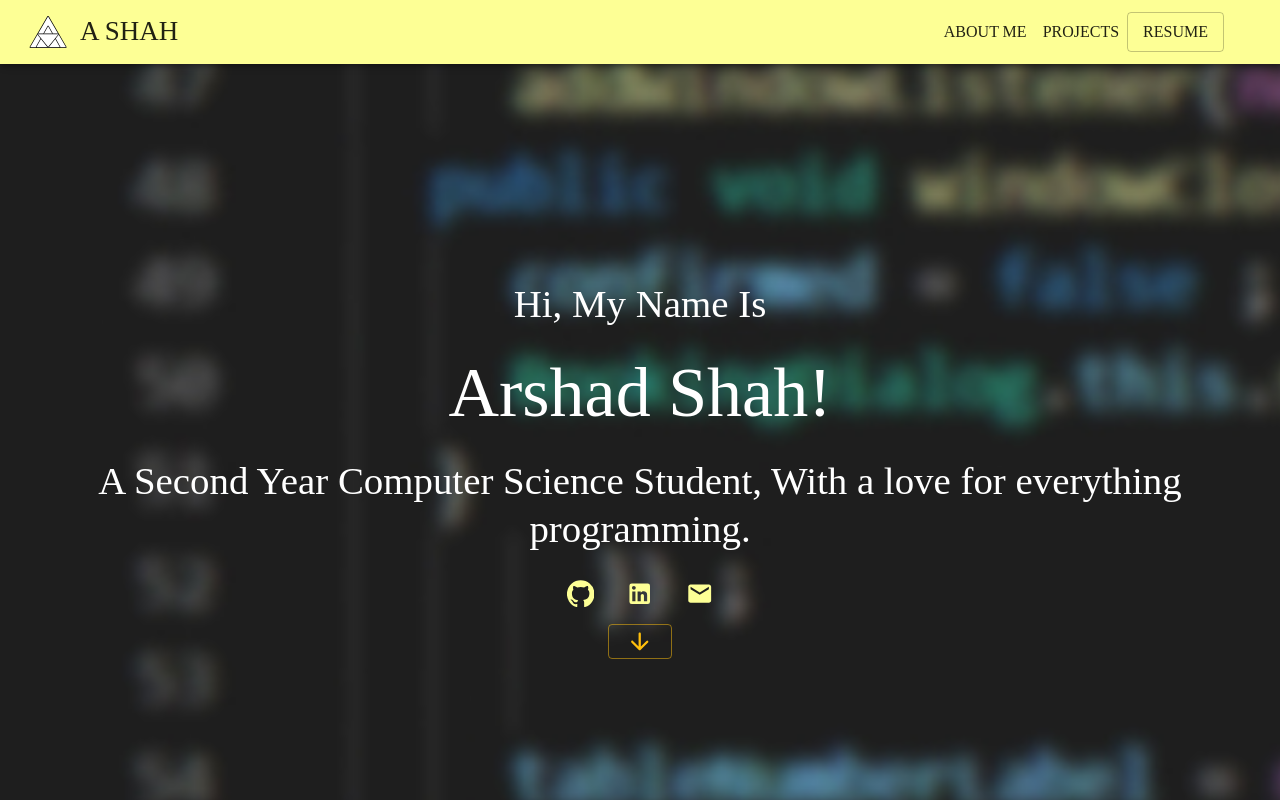
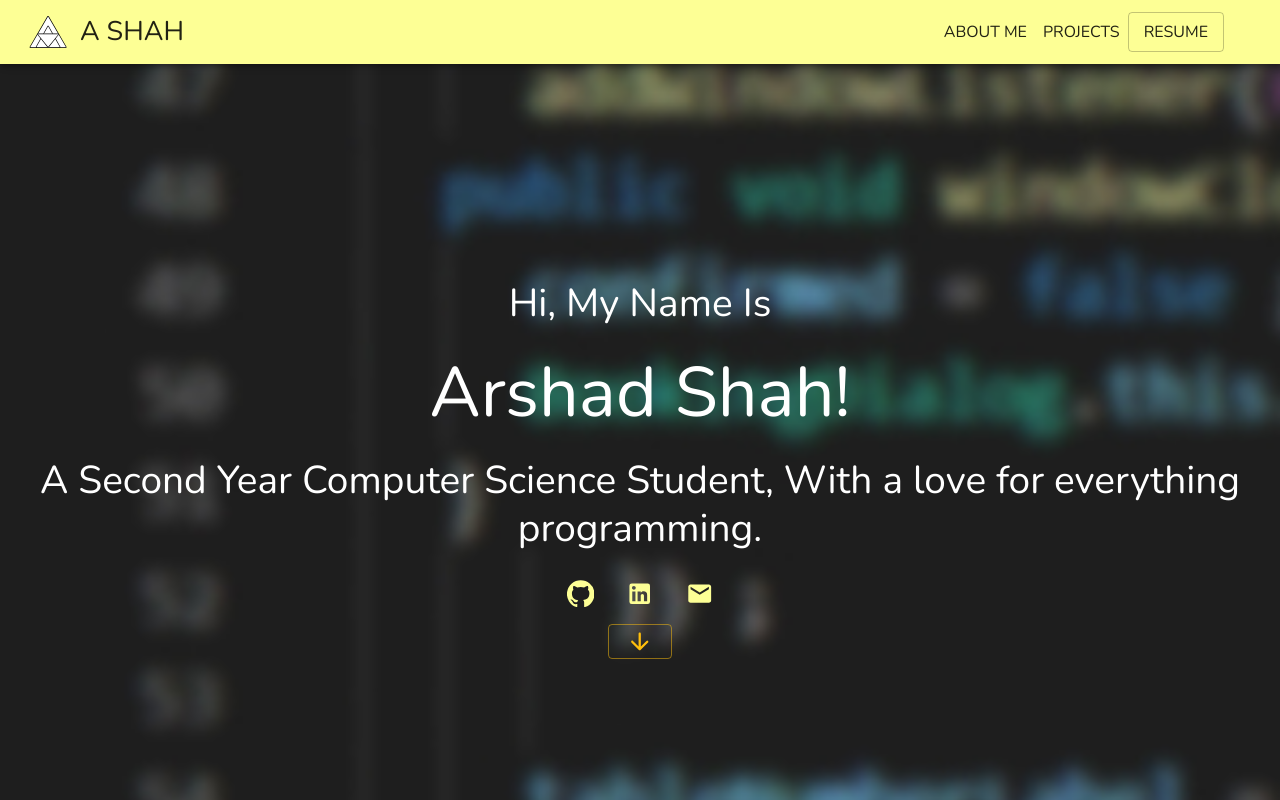
Before and after one commit to arshad-shah/Portfolio-v2, a React (Create React App) app: page / in a window 1280 px wide. Shown: the top 800 px of the page. Built offline with nearby package versions, Linux system fonts and the light colour scheme; what webfontloader would draw is missing.

Commit message:
Added hosted fonts

```diff
--- a/public/index.html
+++ b/public/index.html
@@ -3,8 +3,13 @@
   <head>
     <meta charset="utf-8" />
     <link rel="icon" href="%PUBLIC_URL%/logo.svg" />
+    <link rel="preconnect" href="https://fonts.googleapis.com" />
+    <link rel="preconnect" href="https://fonts.gstatic.com" crossorigin />
+    <link
+      href="https://fonts.googleapis.com/css2?family=Nunito&display=swap"
+      rel="stylesheet"
+    />
     <meta name="viewport" content="width=device-width, initial-scale=1" />
-
 
     <!--google verification-->
     <meta
--- a/src/index.css
+++ b/src/index.css
@@ -1,8 +1,6 @@
 body {
   margin: 0;
-  font-family: -apple-system, BlinkMacSystemFont, "Segoe UI", "Roboto", "Oxygen",
-    "Ubuntu", "Cantarell", "Fira Sans", "Droid Sans", "Helvetica Neue",
-    sans-serif, "Nunito";
+  font-family: "Nunito", sans-serif;
   -webkit-font-smoothing: antialiased;
   -moz-osx-font-smoothing: grayscale;
 }
```
